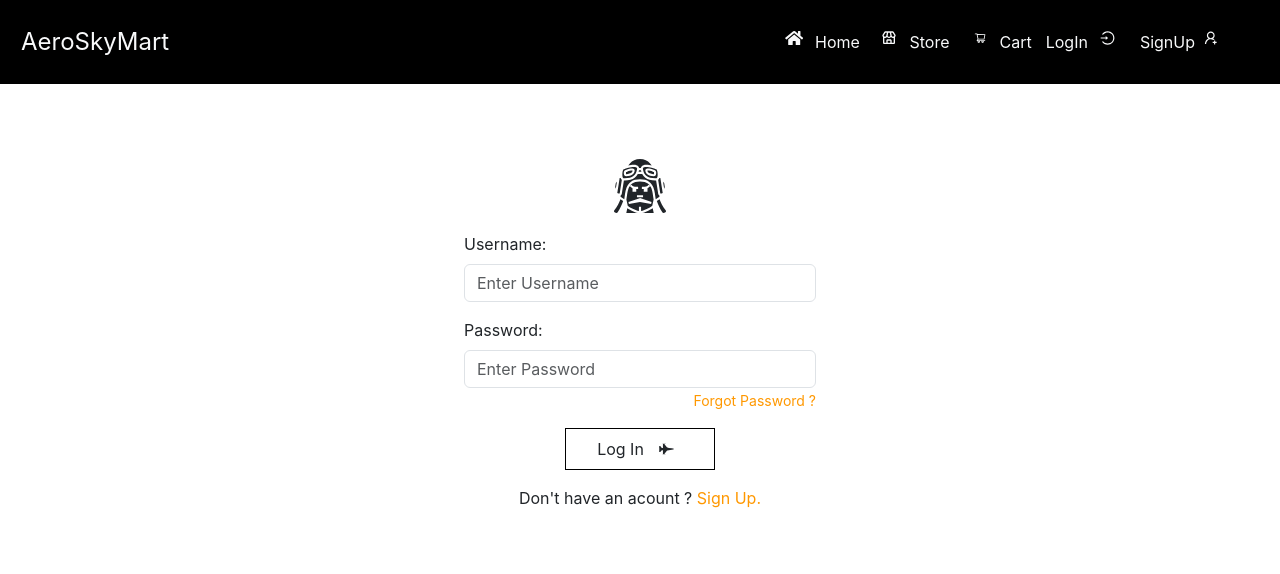
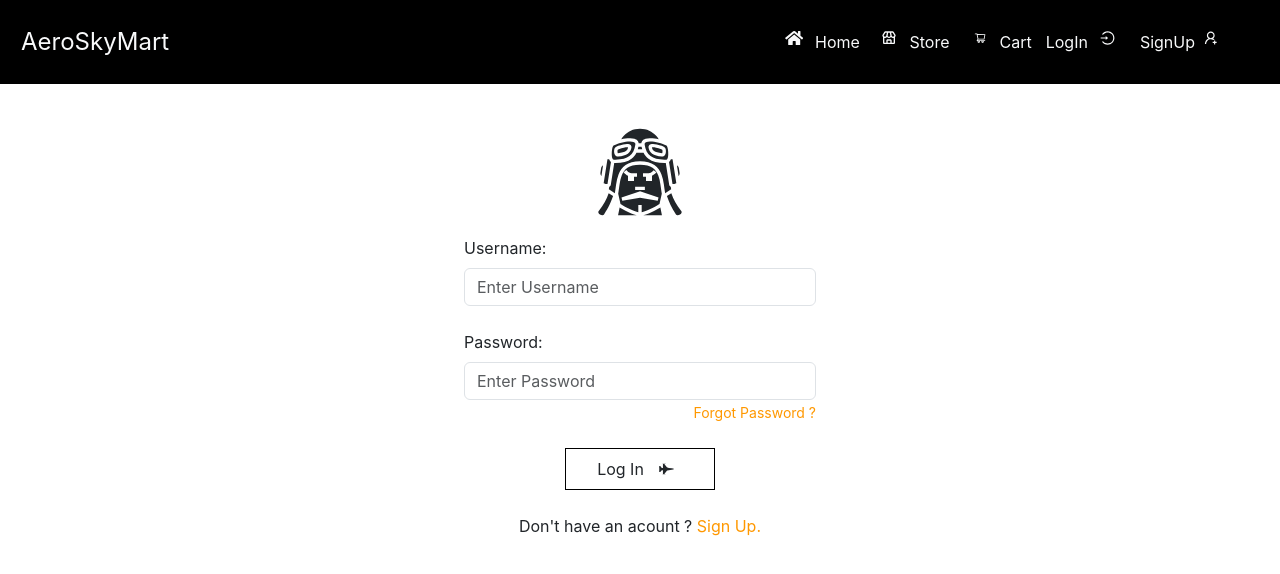
Before and after one commit to Osorabrian/AeroSkyMart, a React (Create React App) app: page /login in a window 1280 px wide. Shown: the top 574 px of the page. Built offline with nearby package versions, Linux system fonts and the light colour scheme.

Commit message:
remove borders

```diff
--- a/src/Components/Login/Login.js
+++ b/src/Components/Login/Login.js
@@ -19,11 +19,11 @@ export default function Login(){
 
         return(
 
-            <form onSubmit={logInFunction} className='w-9/12 mx-auto text-left mt-5 p-4' id='login-form'>
+            <form onSubmit={logInFunction} className='mx-auto text-left mt-3 p-4' id='login-form'>
 
-                <GiPlanePilot className='text-6xl mx-auto' />
+                <GiPlanePilot className='text-8xl mx-auto' />
 
-                <div className='mt-3 mb-3'>
+                <div className='mt-3 mb-4'>
                     <label className={'form-label'}>Username:</label>
                     <input type='text' placeholder='Enter Username' className='form-control' onChange={e => setUserName(e.target.value)} required/>
                 </div>
@@ -33,12 +33,12 @@ export default function Login(){
                     <input type='password' placeholder='Enter Password' className='form-control' onChange={e => setPassword(e.target.value)} required/>
                 </div>
 
-                <div className='mb-3 text-right'>
+                <div className='mb-4 text-right'>
                     <NavLink className='form-text text-[#ff9800]'>Forgot Password ?</NavLink>
                 </div>
 
                 <div className='text-center'>
-                    <button type='submit' className='p-2 border-1 border-black' id='login-button'>
+                    <button type='submit' className='w-10/12 p-2 border-1 border-black' id='login-button'>
                         <div className='row'>
                             <span className='col-9'>Log In</span>
                             <FaFighterJet className='col-3 mt-1 -ml-8'/>
@@ -46,7 +46,7 @@ export default function Login(){
                     </button>
                 </div>
 
-                <div className='mt-3 text-center'>
+                <div className='mt-4 text-center'>
                     <p>Don't have an acount ? <NavLink to='/signup' className='text-[#ff9800]'>Sign Up.</NavLink></p>
                 </div>
 
```
